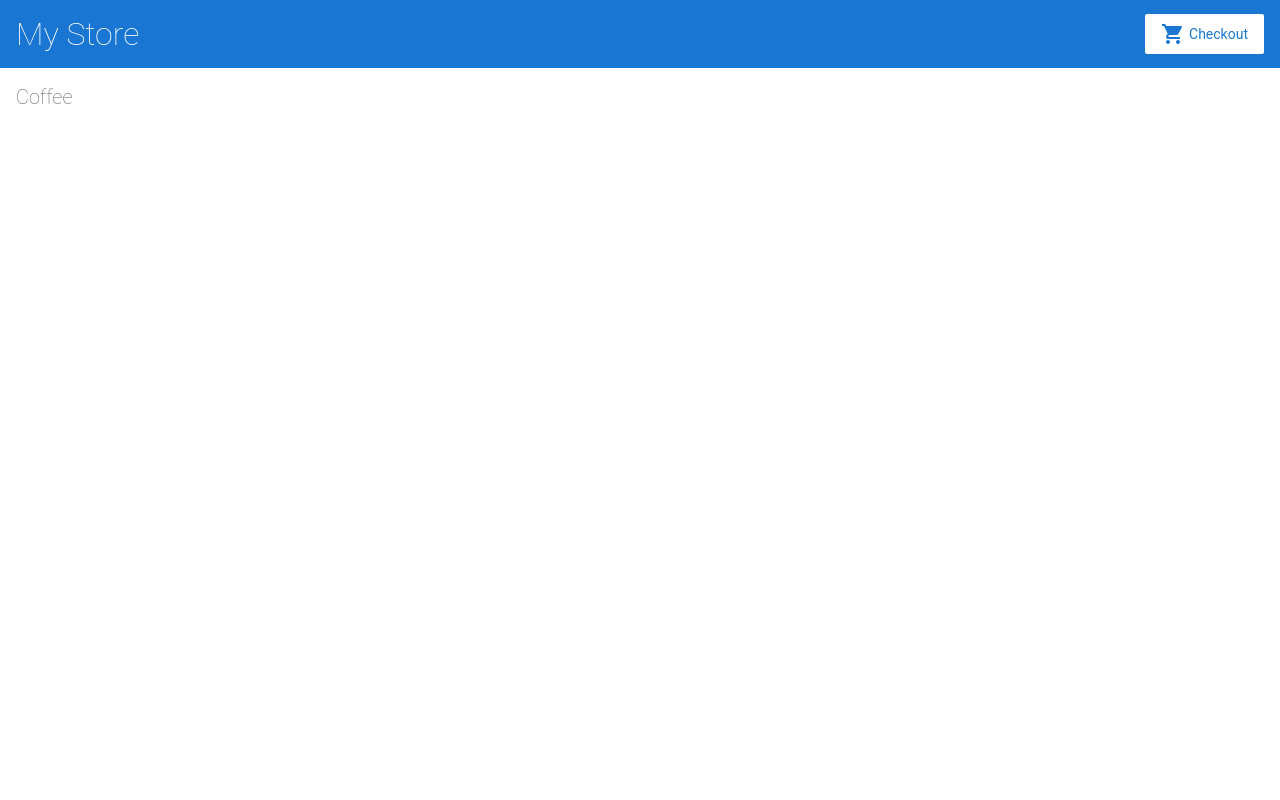
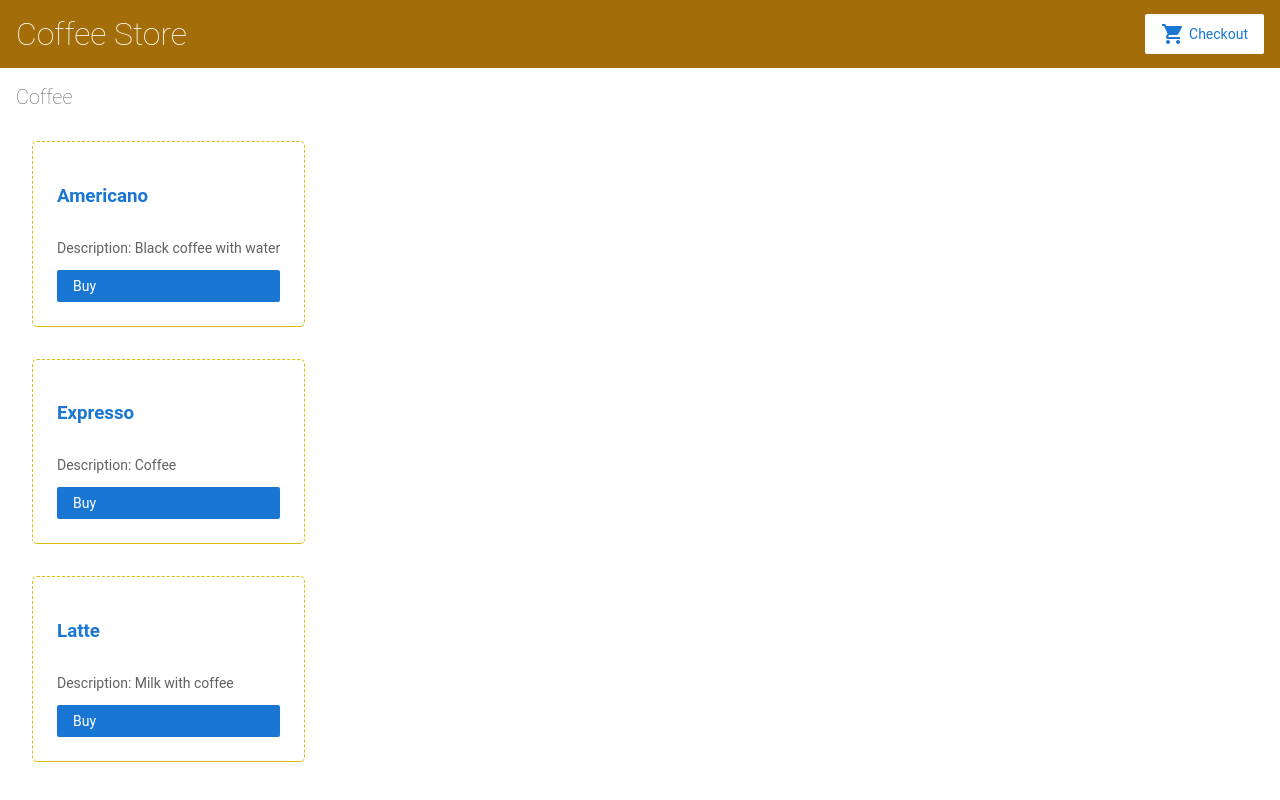
Before and after one commit to CarbonEdge/angular-rz7vng-CoffeeShop, an Angular app: page / in a window 1280 px wide. Built offline with nearby package versions, Linux system fonts and the light colour scheme.

Commit message:
add coffee flow

```diff
--- a/src/app/product-list/product-list.component.css
+++ b/src/app/product-list/product-list.component.css
@@ -1,4 +1,19 @@
+.productBox{
+    border-style: outset;
+    border-style: dashed;
+    border-bottom-style: solid;
+    border-width: 1px;
+    padding: 24px;
+    margin: 16px;
+    border-radius: 5px;
+    border-color: rgb(219, 188, 10);
 
+}
+
+.flex-container {
+  display: flex;
+  flex-direction: column;
+  }
 
 /*
 Copyright Google LLC. All Rights Reserved.
--- a/src/app/product-list/product-list.component.html
+++ b/src/app/product-list/product-list.component.html
@@ -1,7 +1,21 @@
 <h2>Coffee</h2>
 
-<!--
-Copyright Google LLC. All Rights Reserved.
-Use of this source code is governed by an MIT-style license that
-can be found in the LICENSE file at https://angular.io/license
--->
+<div class="flex-container">
+  <div class="productBox flex-container" *ngFor="let product of products">
+
+    <h3>
+      <a [title]="product.name + ' details'">
+        {{ product.name }}
+      </a>
+    </h3>
+
+    <p *ngIf="product.description">
+      Description: {{ product.description }}
+    </p>
+
+    <button type="button" (click)="buy()">
+      Buy
+    </button>
+
+  </div>
+</div>
--- a/src/app/product-list/product-list.component.ts
+++ b/src/app/product-list/product-list.component.ts
@@ -10,7 +10,7 @@ import { products } from '../products';
 export class ProductListComponent {
   products = products;
 
-  share() {
+  buy() {
     window.alert('The product has been shared!');
   }
 }
--- a/src/app/products.ts
+++ b/src/app/products.ts
@@ -8,21 +8,21 @@ export interface Product {
 export const products = [
   {
     id: 1,
-    name: 'Phone XL',
+    name: 'Americano',
     price: 799,
-    description: 'A large phone with one of the best screens'
+    description: 'Black coffee with water'
   },
   {
     id: 2,
-    name: 'Phone Mini',
+    name: 'Expresso',
     price: 699,
-    description: 'A great phone with one of the best cameras'
+    description: 'Coffee'
   },
   {
     id: 3,
-    name: 'Phone Standard',
+    name: 'Latte',
     price: 299,
-    description: ''
+    description: 'Milk with coffee'
   }
 ];
 
--- a/src/app/top-bar/top-bar.component.html
+++ b/src/app/top-bar/top-bar.component.html
@@ -1,5 +1,5 @@
 <a [routerLink]="['/']">
-  <h1>My Store</h1>
+  <h1>Coffee Store</h1>
 </a>
 
 <a class="button fancy-button"><i class="material-icons">shopping_cart</i>Checkout</a>
--- a/src/styles.css
+++ b/src/styles.css
@@ -7,6 +7,7 @@
   -webkit-font-smoothing: antialiased;
   -moz-osx-font-smoothing: grayscale;
 }
+
 
 body {
   margin: 0;
@@ -109,7 +110,7 @@ label {
 app-top-bar {
   width: 100%;
   height: 68px;
-  background-color: #1976d2;
+  background-color: #a36e0a;
   padding: 16px;
   display: flex;
   flex-direction: row;
```
Also changed, not shown: 2 other files (tests, documents, lock files or other folders).
